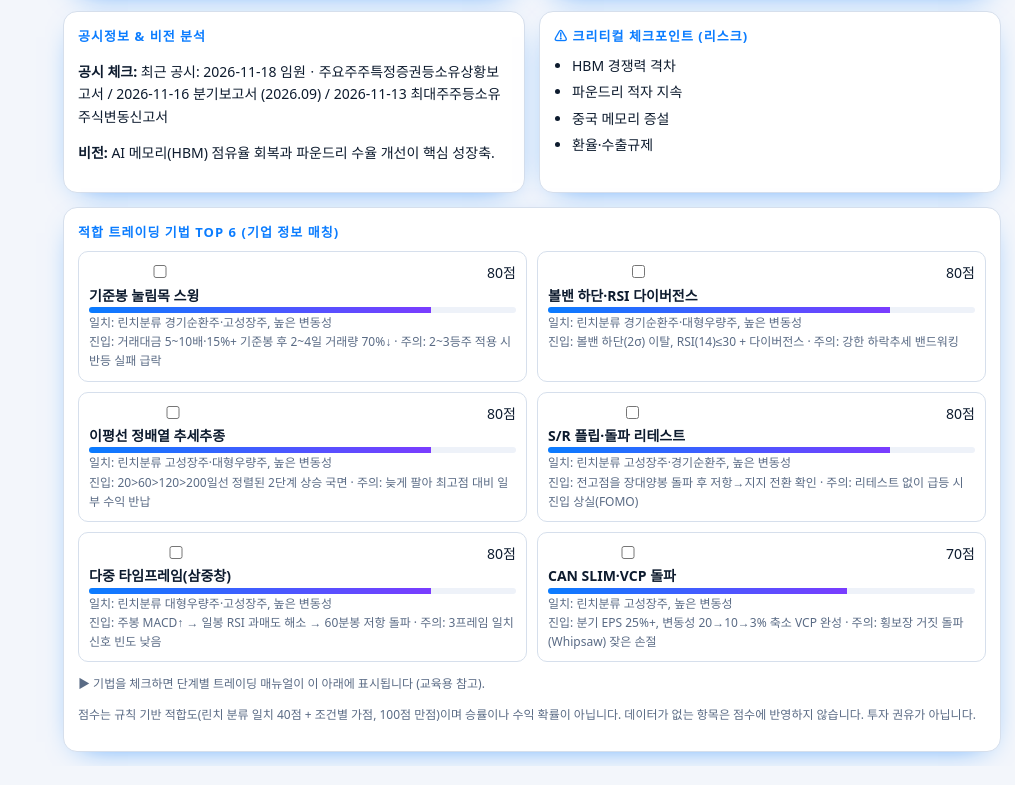
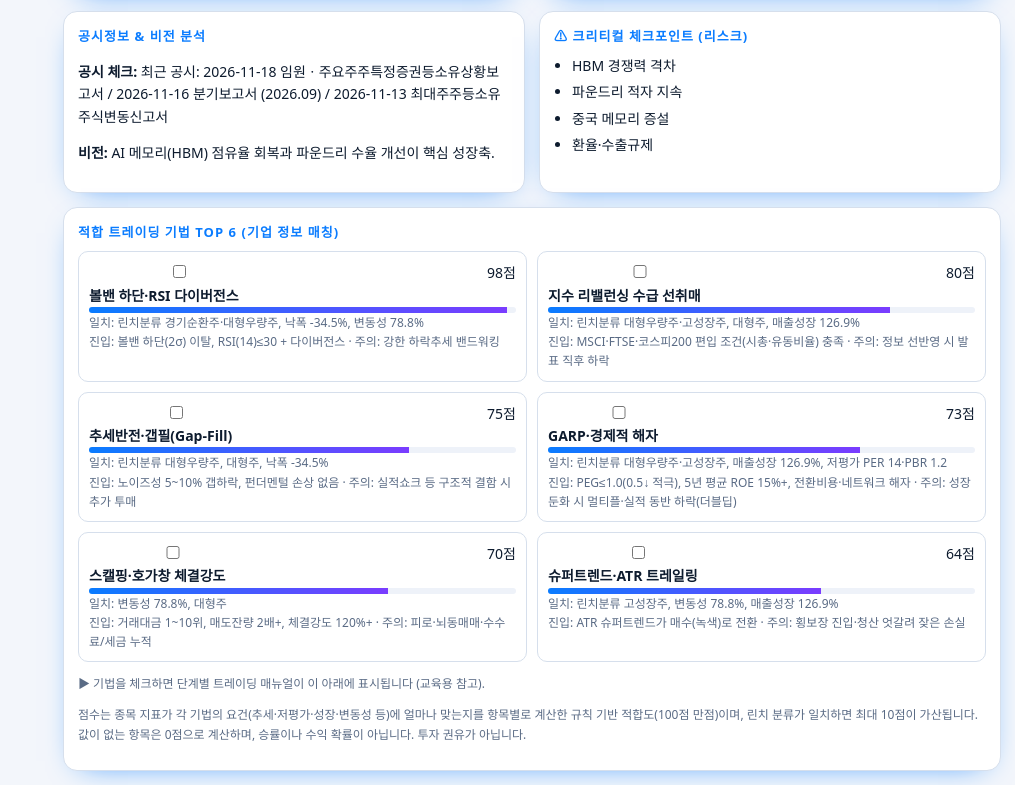
Before and after one commit to jik1997-prog/balance50, a plain HTML site: page index.html in a window 1280 px wide. Shown: the part 904-1689 px from the top of the page, without its empty margins (265-1280 px from the left). Drawn offline with Linux system fonts and the light colour scheme.

Commit message:
Add files via upload

```diff
--- a/index.html
+++ b/index.html
@@ -184,9 +184,12 @@ $("cs").innerHTML=`<div class="card"><h3>기업 개요</h3><p>${esc(s.ov)}</p><h
 <div class="card"><h3>재무·밸류에이션</h3><div class="kp">${[["시가총액",s.cap||"-"],["PER",s.per>0?s.per+"배":"적자/NA"],["PBR",s.pbr!=null?s.pbr+"배":"-"],["ROE",s.roe!=null?s.roe+"%":"-"],["부채비율",s.debt!=null?s.debt+"%":"-"],["배당률",s.lite?"-":s.div+"%"],["매출성장",s.lite?"-":s.g+"%"],["연변동성",s.lite?"-":s.vol+"%"]].map(k=>`<div><small>${k[0]}</small>${esc(k[1])}</div>`).join("")}</div></div>
 <div class="card"><h3>공시정보 & 비전 분석</h3><p><b>공시 체크:</b> ${esc(s.fil||"DART/EDGAR에서 직접 확인")}</p><p><b>비전:</b> ${esc(s.vis||"수기 입력 정보 기반")}</p></div>
 <div class="card"><h3>⚠ 크리티컬 체크포인트 (리스크)</h3><ul class="rk">${(s.rk&&s.rk.length?s.rk:["수기 입력 종목: 리스크를 메모에 기록하세요"]).map(r=>`<li>${esc(r)}</li>`).join("")}</ul></div>
-<div class="card" style="grid-column:1/-1"><h3>적합 트레이딩 기법 TOP 6 (기업 정보 매칭)</h3>${s.lite?'<p class="note">⚠ 기업 정보가 아직 없어 기법 매칭이 제한됩니다. 서버 연동 또는 수기 입력으로 데이터를 채우세요.</p>':""}<div class="mg">${mt.map(m=>`<label class="mt"><div style="display:flex;justify-content:space-between;gap:8px"><span><input type="checkbox" data-m="${m.i}" ${chk.has(m.i)?"checked":""}> <b>${esc(m.t[0])}</b></span><span title="규칙 기반 적합도 점수(100점 만점)">${m.p}점</span></div><div class="bar"><i style="width:${m.p}%"></i></div><div class="note">일치: ${esc(m.h.join(", "))}</div><div class="note">진입: ${esc(m.t[4])} · 주의: ${esc(m.t[8])}</div></label>`).join("")}</div><div id="mnl">${mnlHtml(s)}</div><p class="note">점수는 규칙 기반 적합도(린치 분류 일치 40점 + 조건별 가점, 100점 만점)이며 승률이나 수익 확률이 아닙니다. 데이터가 없는 항목은 점수에 반영하지 않습니다. 투자 권유가 아닙니다.</p></div>`}
+<div class="card" style="grid-column:1/-1"><h3>적합 트레이딩 기법 TOP 6 (기업 정보 매칭)</h3>${s.lite?'<p class="note">⚠ 기업 정보가 아직 없어 기법 매칭이 제한됩니다. 서버 연동 또는 수기 입력으로 데이터를 채우세요.</p>':""}${!mt.length&&!s.lite?'<p class="note">적합도 35점 이상인 기법이 없거나 데이터가 부족합니다.</p>':""}<div class="mg">${mt.map(m=>`<label class="mt"><div style="display:flex;justify-content:space-between;gap:8px"><span><input type="checkbox" data-m="${m.i}" ${chk.has(m.i)?"checked":""}> <b>${esc(m.t[0])}</b></span><span title="규칙 기반 적합도 점수(100점 만점)">${m.p}점</span></div><div class="bar"><i style="width:${m.p}%"></i></div><div class="note">일치: ${esc(m.h.join(", "))}</div><div class="note">진입: ${esc(m.t[4])} · 주의: ${esc(m.t[8])}</div></label>`).join("")}</div><div id="mnl">${mnlHtml(s)}</div><p class="note">점수는 종목 지표가 각 기법의 요건(추세·저평가·성장·변동성 등)에 얼마나 맞는지를 항목별로 계산한 규칙 기반 적합도(100점 만점)이며, 린치 분류가 일치하면 최대 10점이 가산됩니다. 값이 없는 항목은 0점으로 계산하며, 승률이나 수익 확률이 아닙니다. 투자 권유가 아닙니다.</p></div>`}
 function lyOf(s){const a=[];if(s.lite)return a;const k=v=>v!=null&&isFinite(v);if(k(s.g)&&s.g>=20)a.push("G");if(s.per<0||(k(s.m6)&&k(s.g)&&s.m6<-10&&s.g<0))a.push("R");if(/반도체|자동차|2차전지|화학|철강|해운/.test(s.sec))a.push("C");if(k(s.div)&&k(s.g)&&s.div>=2.5&&s.g<10)a.push("S");if(k(s.pbr)&&s.pbr>0&&s.pbr<1)a.push("A");if(s.L)a.push("L");return a}
-function techMatch(s){const ly=lyOf(s),v=(s.per>0&&s.per<13)||(s.pbr!=null&&s.pbr>0&&s.pbr<1);return T.map((t,i)=>{const sh=[...t[2]].filter(x=>ly.includes(x));let p=0,h=[];if(sh.length){p+=40+10*(sh.length-1);h.push("린치분류 "+sh.map(x=>LYN[x]).join("·"))}const g=t[1];if(g==1&&(v||s.roe>=15)){p+=30;h.push(v?"저평가 지표":"고ROE")}if(g==2&&(s.m6>=10||s.vol>=35)){p+=30;h.push(s.m6>=10?"상승 추세":"높은 변동성")}if(g==3&&s.L){p+=15;h.push("대형주 유동성")}if(g==4&&s.ev){p+=30;h.push("이벤트 촉매")}if(g==5&&s.L){p+=10;h.push("대형주")}if(!t[2]&&s.vol>=35){p+=40;h.push("높은 변동성")}return{t,i,h,p:Math.min(p,100)}}).filter(m=>m.p>0).sort((a,b)=>b.p-a.p||b.h.length-a.h.length).slice(0,6)}
+const FT=["VA","GQV","DQYL","VQ","QL","XE","GS","GTQ","TOS","RO","TYL","LR","OL","TO","TL","TOG","YL","TG","LQY","VQTY","YDL","OE","EA","AEV","XV","EG","CL","LYD","OXS","LG"];
+function techMatch(s){const ly=lyOf(s),k=v=>v!=null&&isFinite(v),c=v=>Math.max(0,Math.min(1,v));
+const F={T:()=>k(s.m6)?[c(s.m6/30),"6개월 "+s.m6+"%"]:[0],V:()=>{const a=s.per>0?c((25-s.per)/20):0,b=k(s.pbr)&&s.pbr>0?c((3-s.pbr)/2.5):0;return[Math.max(a,b),"저평가 PER "+(s.per>0?s.per:"-")+"·PBR "+(k(s.pbr)?s.pbr:"-")]},G:()=>k(s.g)?[c(s.g/40),"매출성장 "+s.g+"%"]:[0],Q:()=>k(s.roe)?[c(s.roe/25),"ROE "+s.roe+"%"]:[0],D:()=>k(s.div)?[c(s.div/4),"배당 "+s.div+"%"]:[0],O:()=>k(s.vol)?[c((s.vol-20)/40),"변동성 "+s.vol+"%"]:[0],Y:()=>k(s.vol)?[c((40-s.vol)/25),"낮은 변동성 "+s.vol+"%"]:[0],L:()=>[s.L?.6:0,"대형주"],S:()=>[s.L?0:.6,"중소형주"],E:()=>[s.ev?.6:0,"공시 이벤트"],R:()=>k(s.m6)?[c(-s.m6/25),"낙폭 "+s.m6+"%"]:[0],A:()=>k(s.pbr)&&s.pbr>0?[c((1.5-s.pbr)/1.2),"PBR "+s.pbr+"배"]:[0],X:()=>[ly.includes("R")?.6:0,"회생 특성"],C:()=>[ly.includes("C")?.6:0,"경기순환 업종"]};
+return T.map((t,i)=>{const f=[...FT[i]];let sum=0,h=[];f.forEach(x=>{const r=F[x]();sum+=r[0];if(r[0]>=.5)h.push(r[1])});const sh=[...t[2]].filter(x=>ly.includes(x));const bonus=Math.min(10,5*sh.length);if(sh.length)h.unshift("린치분류 "+sh.map(x=>LYN[x]).join("·"));return{t,i,h,p:Math.round(sum/f.length*88+bonus)}}).filter(m=>m.p>=35).sort((a,b)=>b.p-a.p||b.h.length-a.h.length).slice(0,6)}
 function techs(){const q=$("tq").value.toLowerCase();$("tg").innerHTML=T.map((t,i)=>({t,i})).filter(o=>o.t.join(" ").toLowerCase().includes(q)).map(o=>{const t=o.t;return `<div class="card pc"><h3>${String(o.i+1).padStart(2,"0")}. ${esc(t[0])}</h3><span class="tag">${GN[t[1]]}</span>${[...t[2]].map(x=>`<span class="tag">${LYN[x]}</span>`).join("")}<div class="rw"><b>성향</b> ${esc(t[3])}</div><div class="rw"><b>진입</b> ${esc(t[4])}</div><div class="rw"><b>방법</b> ${esc(t[5])}</div><div class="rw"><b>청산</b> ${esc(t[6])}</div><div class="rw"><b>✔ 장점·기대</b> <span style="color:#2bb673">${esc(t[7])}</span> · 적합국면 ${esc(t[12])}</div><div class="rw"><b>✖ 단점·위험</b> <span style="color:var(--up)">${esc(t[8])}</span></div><div class="rw"><b>분석도구</b> ${esc(t[10])} · <b>보유</b> ${esc(t[11])}</div><div class="rw" style="background:var(--pn2);border-radius:10px;padding:8px 10px"><b>실전 사례 · ${esc(t[9])}</b><br>${esc(C[o.i])}</div></div>`}).join("");
 $("tf").innerHTML=`<div class="tg" style="margin-top:14px"><div class="card pc"><h3>긍정적 투자 형태</h3><div class="rw">· 시간 지평과 지표 일치: 장기형(01~07)은 ROIC·FCF·배당증액률, 단기형(08~16)은 거래량·지지저항·손절 기준만 모니터링</div><div class="rw">· 비대칭 손익비: 승률 40~50%여도 -7% 내 손절, 25~50%+ 길게 보유</div><div class="rw">· 공시(DART)·분기 EPS·확정 수급 등 검증된 숫자 기반 타점</div></div><div class="card pc"><h3>부정적 투자 형태</h3><div class="rw">· 단기 매매의 비자발적 장기투자화(-20~30% 물리고 가치투자로 둔갑)</div><div class="rw">· 저평가 착시(Value Trap)와 맹목적 물타기: 영업현금흐름 마이너스 부실 기업</div><div class="rw">· 진입·매도 기준 괴리: 고점 뇌동 추격 후 눌림 구간 패닉셀 반복</div></div></div>`}
 document.addEventListener("click",e=>{const ad=e.target.closest("[data-add]"),dl=e.target.closest("[data-del]"),a=(ad||dl)?null:e.target.closest("[data-i]"),b=e.target.closest("[data-r]"),t=e.target.closest("[data-t]");
```
